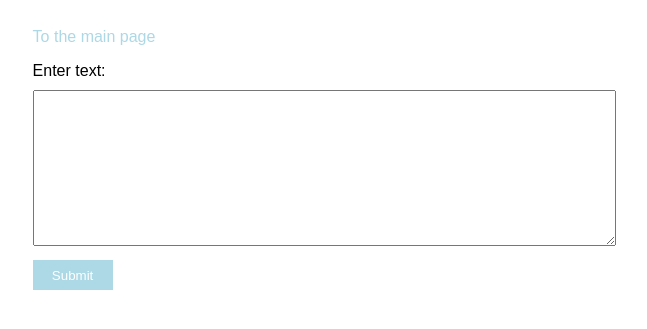
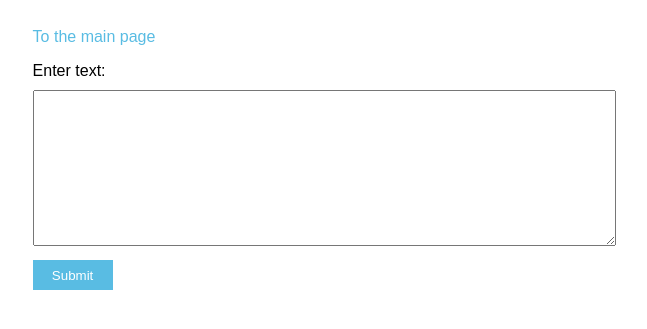
Before and after one commit to kategerasimenko/Python_3_year, a Flask app: page /counts in a window 1280 px wide. Shown: the top 329 px of the page, without its empty margins (165-812 px from the left). Run offline with Flask 2, Linux system fonts and the light colour scheme; some libraries are stand-ins or nearby versions.

Commit message:
changed colors

```diff
--- a/flask_pymystem3/static/styles.css
+++ b/flask_pymystem3/static/styles.css
@@ -9,7 +9,7 @@
 
 a {
     text-decoration: none;
-    color: lightblue;
+    color: #59bce3;
 }
 
 ul {
@@ -43,7 +43,7 @@ textarea:active, input[type=text]:active {
 }
 
 button {
-    background-color: lightblue;
+    background-color: #59bce3;
     color: white;
     width: 80px;
     height: 30px;
@@ -53,7 +53,7 @@ button {
 }
 
 button:hover {
-    background-color: blue;
+    background-color: #2eaadb;
 }
 
 #words_div {
```
